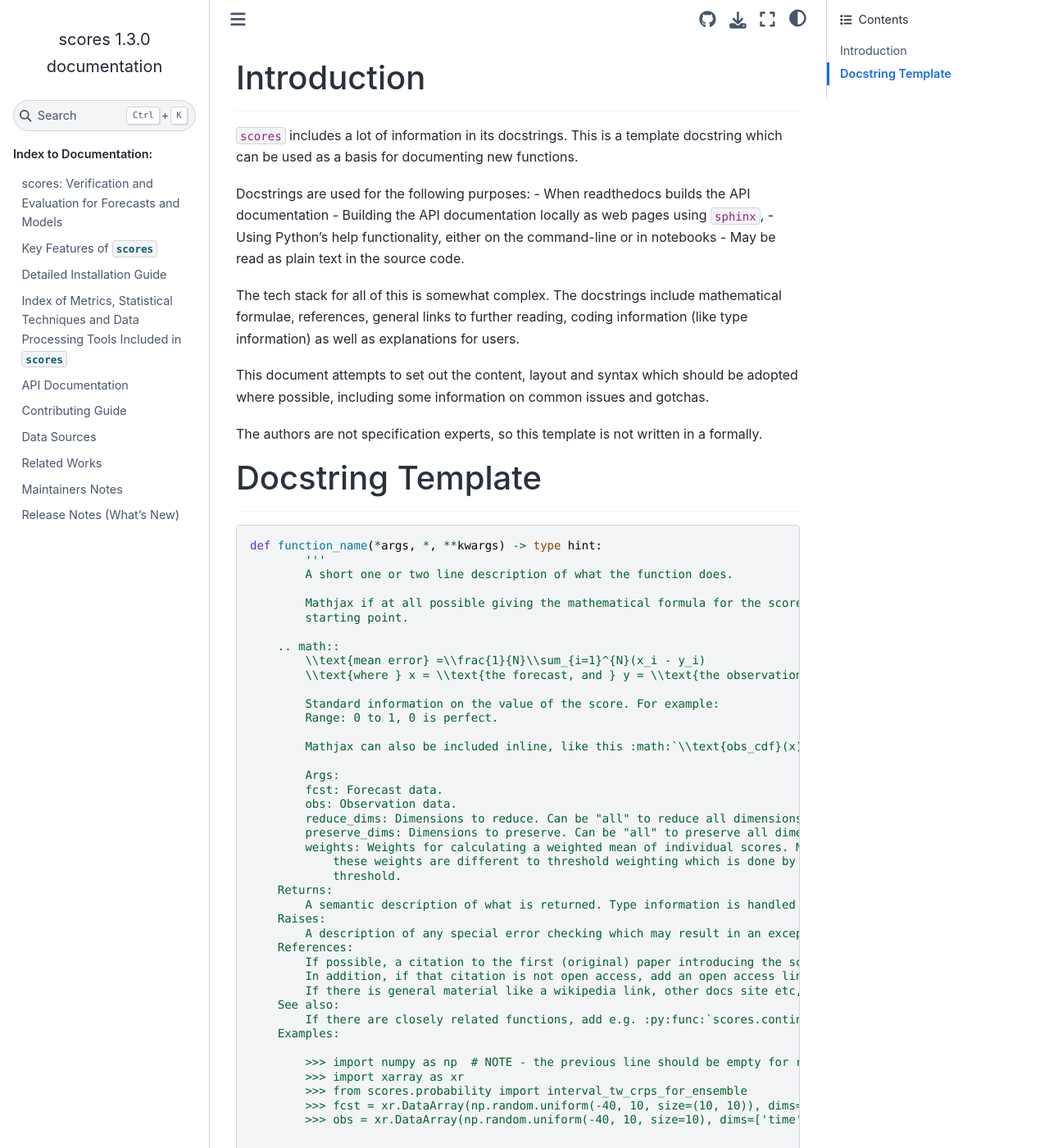
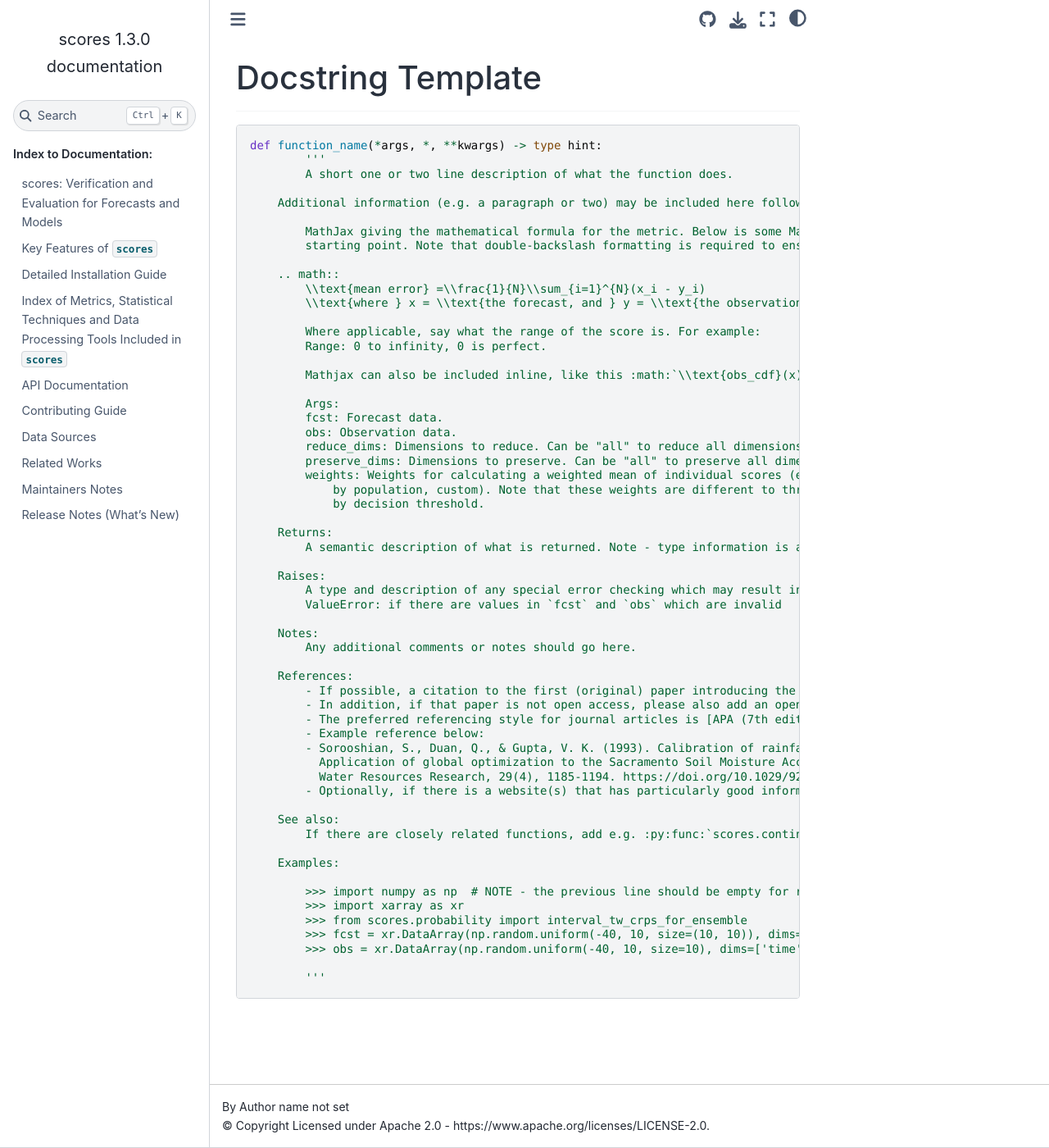
Before and after one commit to nci/scores, a Sphinx documentation site: the page built from docs/docstring_template.md, in a window 1280 px wide and 1400 px high. Shown: the whole window at 82% size. Built offline with Sphinx 7.4.7 and the Sphinx Book theme 1.1.4, drawn with Linux system fonts in a browser that asks for light colours; pages that are not in the unit, such as notebooks, are missing from menus.

Commit message:
WIP reword

````diff
--- a/docs/docstring_template.md
+++ b/docs/docstring_template.md
@@ -1,20 +1,3 @@
-# Introduction
------------------
-
-`scores` includes a lot of information in its docstrings. This is a template docstring which can be used as a basis for documenting new functions.
-
-Docstrings are used for the following purposes:
-    - When readthedocs builds the API documentation
-    - Building the API documentation locally as web pages using `sphinx`,
-    - Using Python's help functionality, either on the command-line or in notebooks
-    - May be read as plain text in the source code.
-
-The tech stack for all of this is somewhat complex. The docstrings include mathematical formulae, references, general links to further reading, coding information (like type information) as well as explanations for users.
-
-This document attempts to set out the content, layout and syntax which should be adopted where possible, including some information on common issues and gotchas.
-
-The authors are not specification experts, so this template is not written in a formally.
-
 # Docstring Template
 --------------------
 
@@ -23,15 +6,17 @@ def function_name(*args, *, **kwargs) -> type hint:
 	'''
 	A short one or two line description of what the function does.
 
-	Mathjax if at all possible giving the mathematical formula for the score. Here is some mathjax to use as a
-	starting point.
+    Additional information (e.g. a paragraph or two) may be included here following the short description.
+
+	MathJax giving the mathematical formula for the metric. Below is some MathJax to use as a
+	starting point. Note that double-backslash formatting is required to ensure proper rendering in docstrings.
 
     .. math::
         \\text{mean error} =\\frac{1}{N}\\sum_{i=1}^{N}(x_i - y_i)
         \\text{where } x = \\text{the forecast, and } y = \\text{the observation}
 
-	Standard information on the value of the score. For example:
-	Range: 0 to 1, 0 is perfect.
+	Where applicable, say what the range of the score is. For example:
+	Range: 0 to infinity, 0 is perfect.
 
 	Mathjax can also be included inline, like this :math:`\\text{obs_cdf}(x) = 0`
 
@@ -40,19 +25,33 @@ def function_name(*args, *, **kwargs) -> type hint:
         obs: Observation data.
         reduce_dims: Dimensions to reduce. Can be "all" to reduce all dimensions.
         preserve_dims: Dimensions to preserve. Can be "all" to preserve all dimensions.
-        weights: Weights for calculating a weighted mean of individual scores. Note that
-            these weights are different to threshold weighting which is done by decision
-            threshold.
+        weights: Weights for calculating a weighted mean of individual scores (e.g. by area, by latitude,
+            by population, custom). Note that these weights are different to threshold weighting which is done
+            by decision threshold.
+
     Returns:
-    	A semantic description of what is returned. Type information is handled by type hinting already.
+    	A semantic description of what is returned. Note - type information is automatically included based on type hinting.
+
     Raises:
-    	A description of any special error checking which may result in an exception
+    	A type and description of any special error checking which may result in an exception, e.g.
+        ValueError: if there are values in `fcst` and `obs` which are invalid
+
+    Notes:
+        Any additional comments or notes should go here.
+
     References:
-        If possible, a citation to the first (original) paper introducing the score.
-        In addition, if that citation is not open access, add an open access link also.
-        If there is general material like a wikipedia link, other docs site etc, add it here also
+        - If possible, a citation to the first (original) paper introducing the score/metric.
+        - In addition, if that paper is not open access, please also add an open access reference.
+        - The preferred referencing style for journal articles is [APA (7th edition)](https://apastyle.apa.org/style-grammar-guidelines/references/examples/journal-article-references)
+        - Example reference below:
+        - Sorooshian, S., Duan, Q., & Gupta, V. K. (1993). Calibration of rainfall-runoff models:
+          Application of global optimization to the Sacramento Soil Moisture Accounting Model.
+          Water Resources Research, 29(4), 1185-1194. https://doi.org/10.1029/92WR02617
+        - Optionally, if there is a website(s) that has particularly good information about the metric, please feel free to list it as well.
+
     See also:
     	If there are closely related functions, add e.g. :py:func:`scores.continuous.rmse` with a note
+
     Examples:
 
         >>> import numpy as np  # NOTE - the previous line should be empty for rendering to work properly.
@@ -61,6 +60,5 @@ def function_name(*args, *, **kwargs) -> type hint:
         >>> fcst = xr.DataArray(np.random.uniform(-40, 10, size=(10, 10)), dims=['time', 'ensemble'])
         >>> obs = xr.DataArray(np.random.uniform(-40, 10, size=10), dims=['time'])
 
-
 	'''
 ```
````
